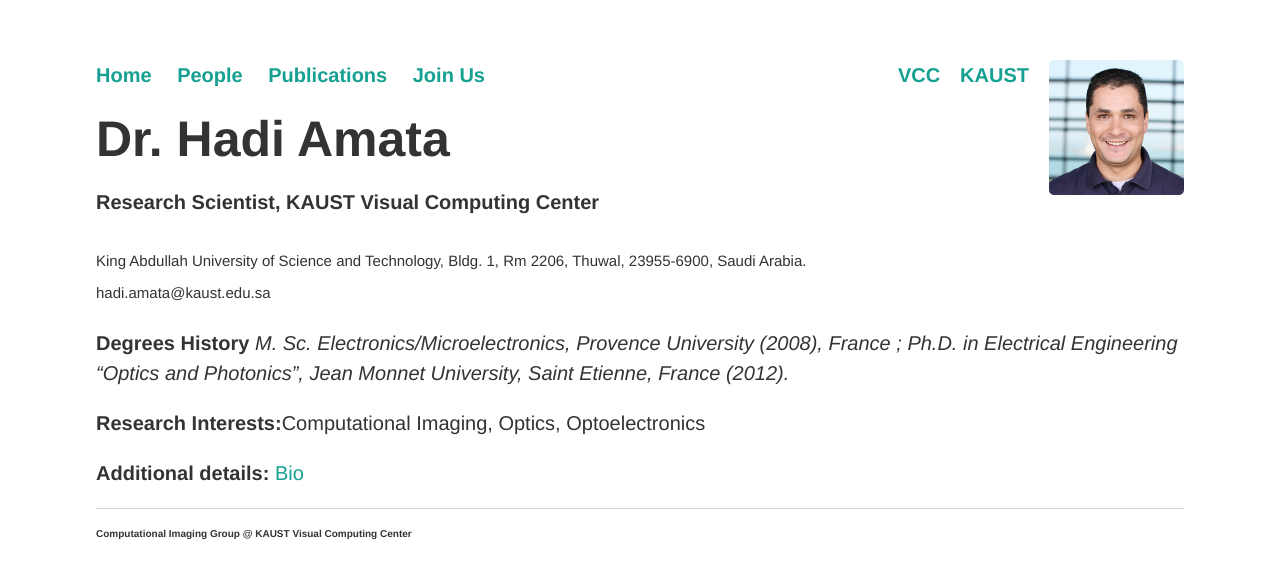
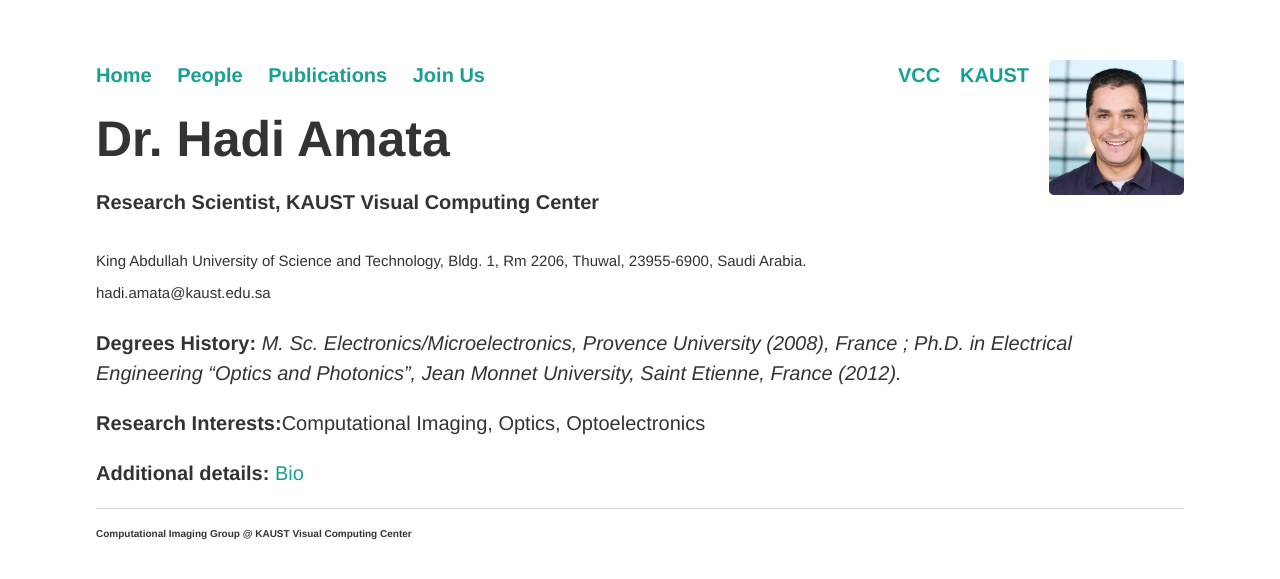
Before and after one commit to vccimaging/vccimaging.github.io, a Jekyll site: the page built from People/amatah/index.html, in a window 1280 px wide. Shown: the top 579 px of the page. Built offline with Jekyll 4.4.1, drawn with Linux system fonts in a browser that asks for light colours.

```diff
--- a/People/amatah/index.html
+++ b/People/amatah/index.html
@@ -9,7 +9,7 @@ height: 135
 <h1>Dr. Hadi Amata<h1>
 <h4> Research Scientist, KAUST Visual Computing Center</h4>
 <span style="font-size:75%;">King Abdullah University of Science and Technology, Bldg. 1, Rm 2206, Thuwal, 23955-6900, Saudi Arabia.<br> hadi.amata@kaust.edu.sa</span><p>
-<b>Degrees History</b> <em> M. Sc. Electronics/Microelectronics, Provence University (2008), France ; Ph.D. in Electrical Engineering “Optics and Photonics”, Jean Monnet University, Saint Etienne, France (2012). </em><p>
+<b>Degrees History: </b> <em> M. Sc. Electronics/Microelectronics, Provence University (2008), France ; Ph.D. in Electrical Engineering “Optics and Photonics”, Jean Monnet University, Saint Etienne, France (2012). </em><p>
 
 <b>Research Interests:</b>Computational Imaging, Optics, Optoelectronics <p>
 
```
